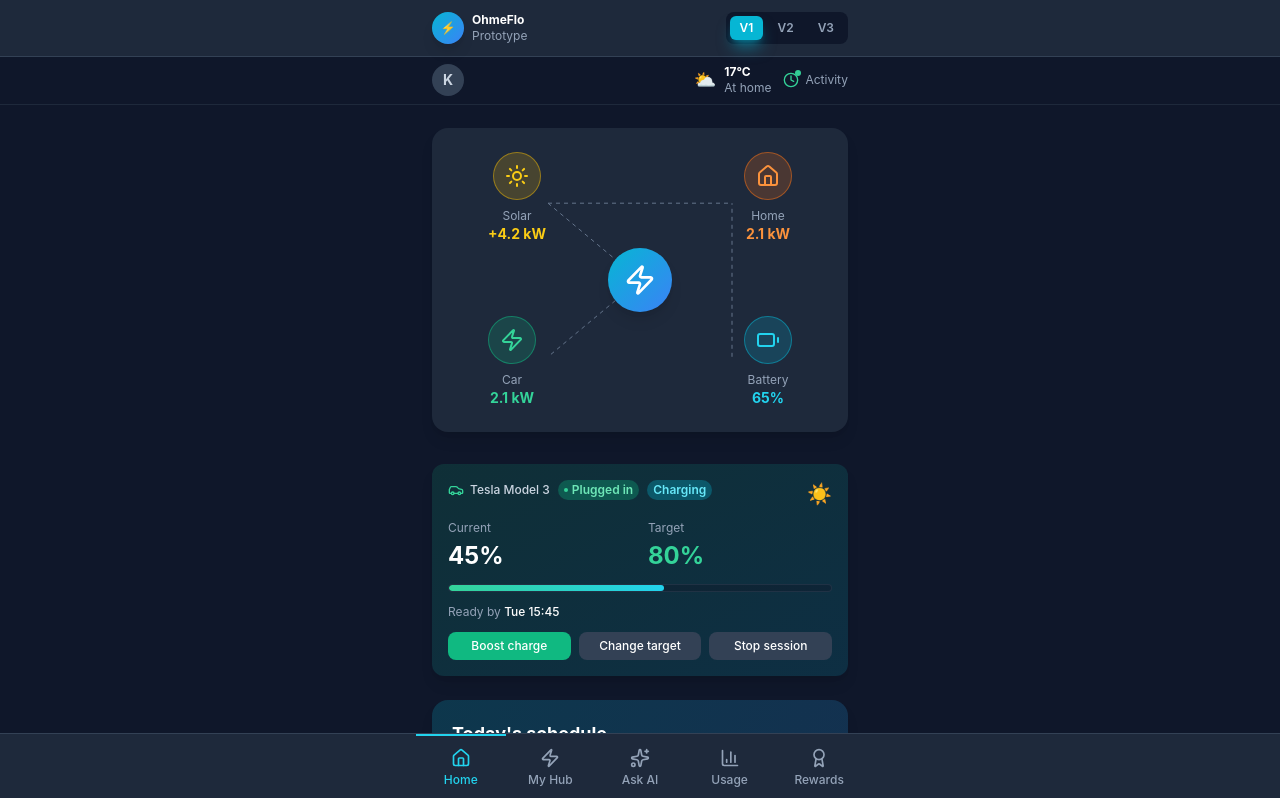
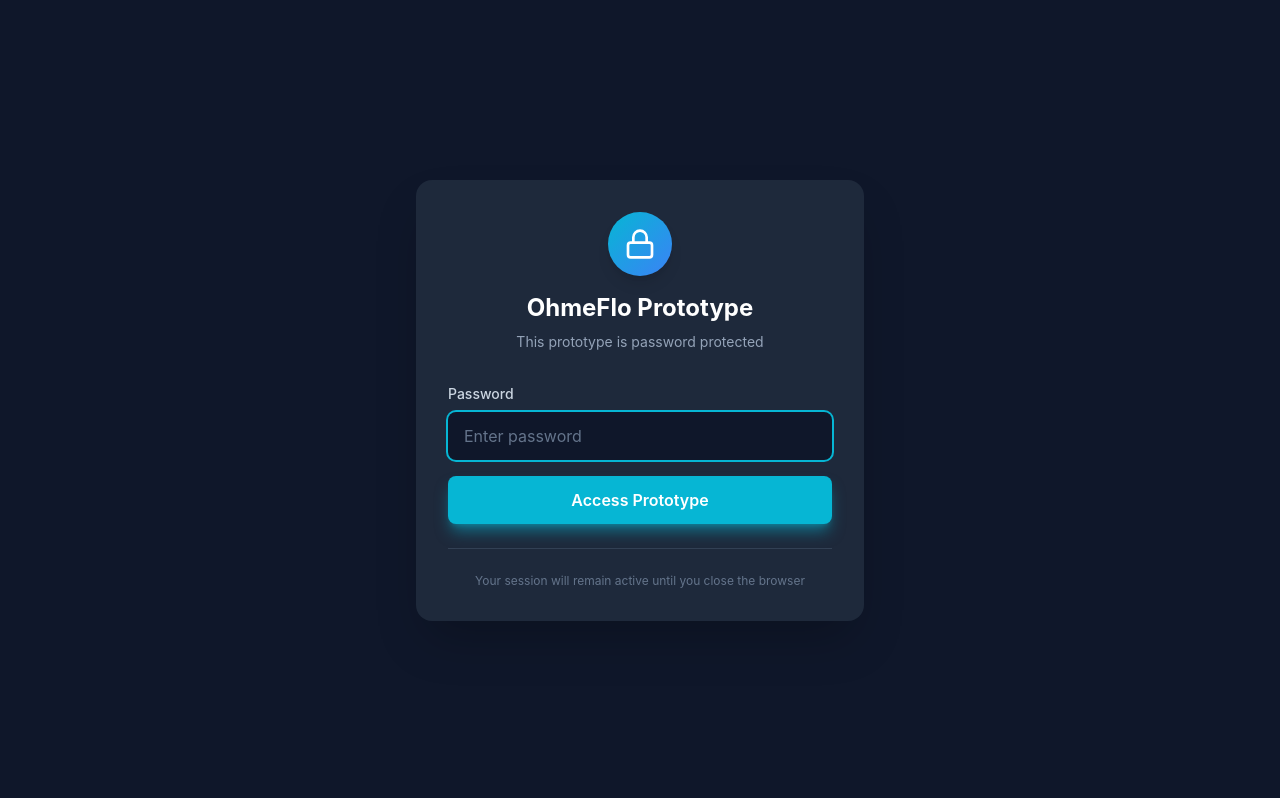
Before and after one commit to katyabeer-ohme/ohme-app-playground, a React (Create React App) app: page / in a window 1280 px wide. Shown: the top 798 px of the page. Built offline with nearby package versions, Linux system fonts and the light colour scheme.

Commit message:
Your message

```diff
--- a/src/App-v2/views/DashboardView.js
+++ b/src/App-v2/views/DashboardView.js
@@ -126,7 +126,6 @@ export default function DashboardView({ setScheduleOpen, setView, goalsExpanded,
             <p className="text-xs text-slate-300">2.1 kW</p>
           </div>
           <p className="text-xs text-slate-300 mb-4">Adding +23% between 11 AM and ~3:45 PM</p>
-
           <div className="grid grid-cols-3 gap-2">
             <button className="bg-emerald-500 hover:bg-emerald-600 text-white py-1.5 px-2 rounded-lg font-medium text-xs transition">
               Boost charge
--- a/src/App.js
+++ b/src/App.js
@@ -2,12 +2,14 @@ import React, { useState } from 'react';
 import AppV1 from './App-v1/index';
 import AppV2 from './App-v2/index';
 import AppV3 from './App-v3/index';
+import PasswordProtection from './PasswordProtection';
 
 export default function App() {
   const [currentVersion, setCurrentVersion] = useState('v1');
 
   return (
-    <div className="min-h-screen bg-slate-900">
+    <PasswordProtection>
+      <div className="min-h-screen bg-slate-900">
       {/* Version Switcher Header */}
       <div className="bg-slate-800 fixed top-0 left-0 right-0 z-[100] border-b border-slate-700">
         <div className="max-w-md mx-auto px-4 py-3 flex items-center justify-between">
@@ -59,6 +61,7 @@ export default function App() {
 
       {/* Render the selected version */}
       {currentVersion === 'v1' ? <AppV1 /> : currentVersion === 'v2' ? <AppV2 /> : <AppV3 />}
-    </div>
+      </div>
+    </PasswordProtection>
   );
 }
--- /dev/null
+++ b/src/PasswordProtection.js
@@ -0,0 +1,92 @@
+import React, { useState, useEffect } from 'react';
+import { Lock } from 'lucide-react';
+
+export default function PasswordProtection({ children }) {
+  const [password, setPassword] = useState('');
+  const [isAuthenticated, setIsAuthenticated] = useState(false);
+  const [error, setError] = useState('');
+
+  // Set your password here
+  const CORRECT_PASSWORD = 'ohmeflo2025';
+
+  // Check if already authenticated in this session
+  useEffect(() => {
+    const auth = sessionStorage.getItem('ohmeFloAuth');
+    if (auth === 'authenticated') {
+      setIsAuthenticated(true);
+    }
+  }, []);
+
+  const handleSubmit = (e) => {
+    e.preventDefault();
+    if (password === CORRECT_PASSWORD) {
+      setIsAuthenticated(true);
+      sessionStorage.setItem('ohmeFloAuth', 'authenticated');
+      setError('');
+    } else {
+      setError('Incorrect password');
+      setPassword('');
+    }
+  };
+
+  if (isAuthenticated) {
+    return children;
+  }
+
+  return (
+    <div className="min-h-screen bg-slate-900 flex items-center justify-center px-4">
+      <div className="max-w-md w-full">
+        <div className="bg-slate-800 rounded-2xl p-8 shadow-2xl border border-slate-700">
+          {/* Logo/Header */}
+          <div className="flex flex-col items-center mb-8">
+            <div className="w-16 h-16 rounded-full bg-gradient-to-br from-cyan-500 to-blue-500 flex items-center justify-center shadow-lg mb-4">
+              <Lock className="w-8 h-8 text-white" />
+            </div>
+            <h1 className="text-2xl font-bold text-white mb-2">OhmeFlo Prototype</h1>
+            <p className="text-sm text-slate-400 text-center">
+              This prototype is password protected
+            </p>
+          </div>
+
+          {/* Password Form */}
+          <form onSubmit={handleSubmit} className="space-y-4">
+            <div>
+              <label htmlFor="password" className="block text-sm font-medium text-slate-300 mb-2">
+                Password
+              </label>
+              <input
+                id="password"
+                type="password"
+                value={password}
+                onChange={(e) => {
+                  setPassword(e.target.value);
+                  setError('');
+                }}
+                placeholder="Enter password"
+                className="w-full px-4 py-3 rounded-lg bg-slate-900 border border-slate-600 text-white placeholder-slate-500 focus:outline-none focus:ring-2 focus:ring-cyan-500 focus:border-transparent transition"
+                autoFocus
+              />
+              {error && (
+                <p className="mt-2 text-sm text-red-400">{error}</p>
+              )}
+            </div>
+
+            <button
+              type="submit"
+              className="w-full bg-cyan-500 hover:bg-cyan-600 text-white font-semibold py-3 rounded-lg transition shadow-lg shadow-cyan-500/50"
+            >
+              Access Prototype
+            </button>
+          </form>
+
+          {/* Info */}
+          <div className="mt-6 pt-6 border-t border-slate-700">
+            <p className="text-xs text-slate-500 text-center">
+              Your session will remain active until you close the browser
+            </p>
+          </div>
+        </div>
+      </div>
+    </div>
+  );
+}
```
